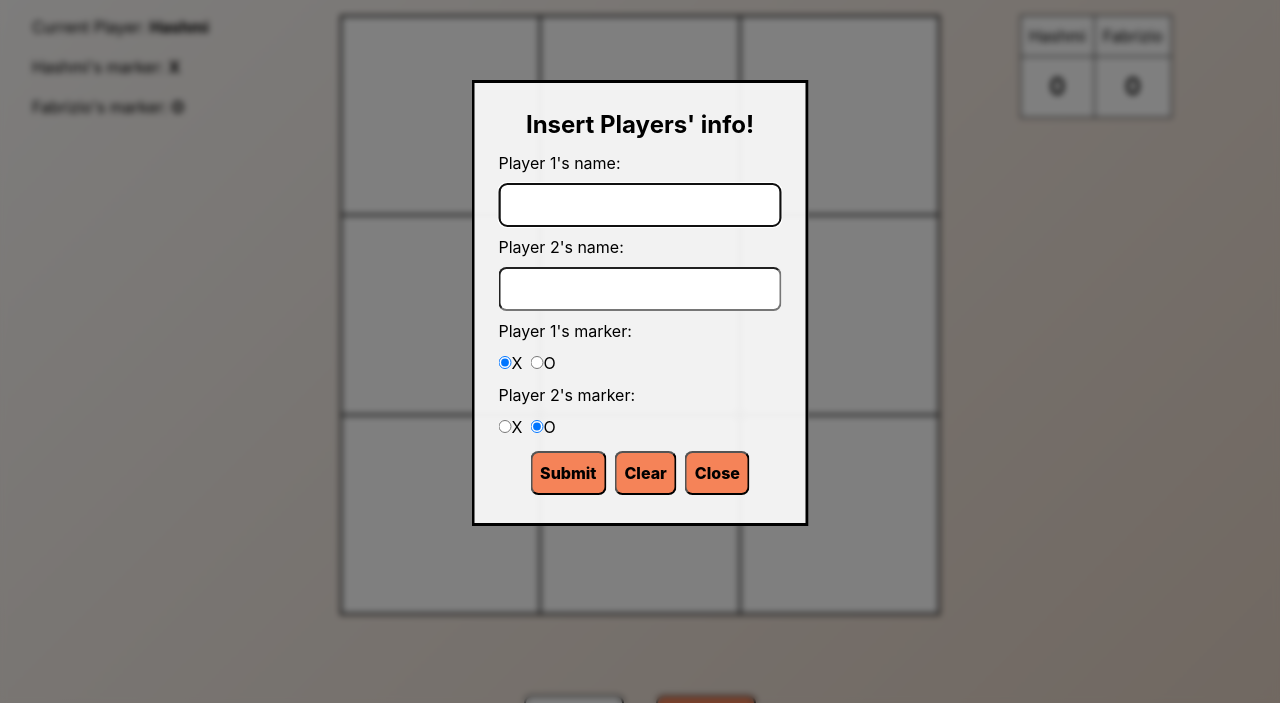
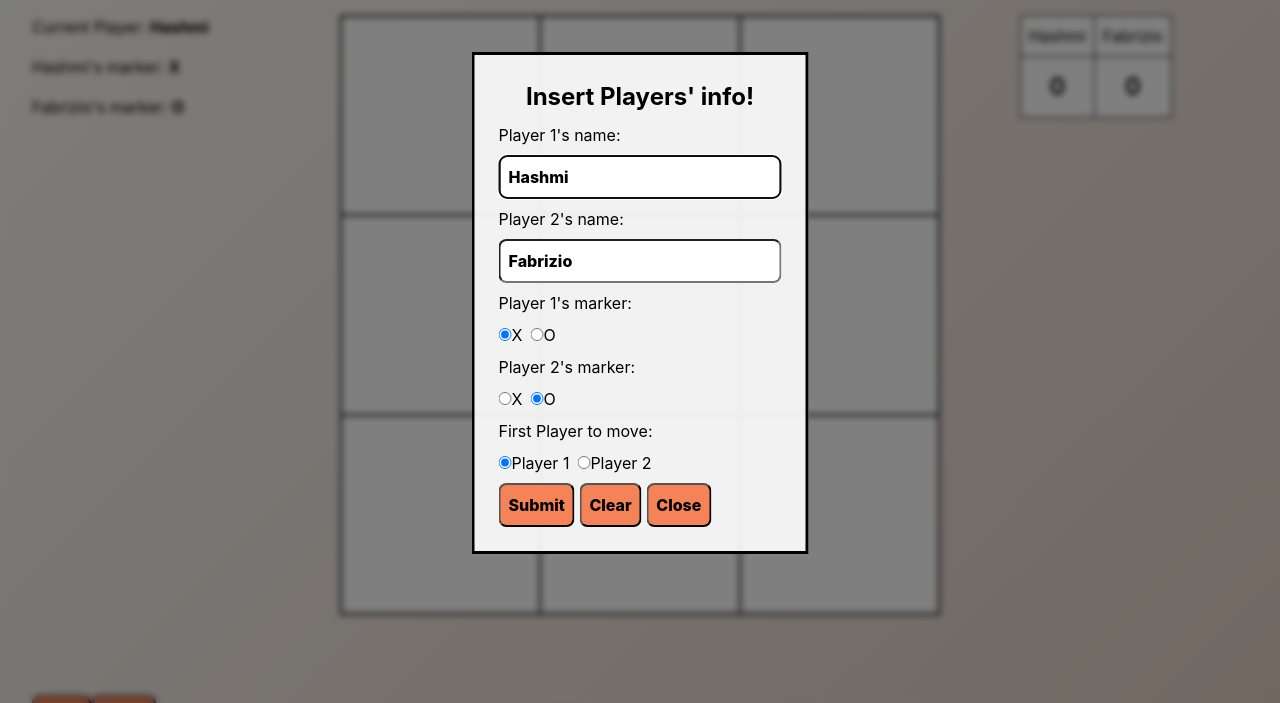
Before and after one commit to slashovia/Tic-Tac-Toe, a plain HTML site: page index.html in a window 1280 px wide. Shown: the part 97-800 px from the top of the page. Drawn offline with Linux system fonts and the light colour scheme.

Commit message:
Add user's options

```diff
--- a/index.html
+++ b/index.html
@@ -14,11 +14,10 @@
         <form method="dialog">
             <h2>Insert Players' info!</h2>
             <label for="p1name">Player 1's name:</label>
-            <input class="formInput" type="text" name="p1name" id="p1name" maxlength="10" title="Up to 10 characters."
-                required autofocus>
+            <input type="text" name="p1name" id="p1name" value="Hashmi" maxlength="10" title="Up to 10 characters."
+                autofocus>
             <label for="p2name">Player 2's name:</label>
-            <input class="formInput" type="text" name="p2name" id="p2name" maxlength="10" title="Up to 10 characters."
-                required>
+            <input type="text" name="p2name" id="p2name" value="Fabrizio" maxlength="10" title="Up to 10 characters.">
 
             <p>Player 1's marker:</p>
             <div class="radio-container">
@@ -34,10 +33,16 @@
                 <label>
                     <input type="radio" name="p2marker" id="p2markerO" value="O" checked>O</label>
             </div>
-            <div class="inputBtn">
-                <input type="submit" id="submitBtn" value="Submit">
-                <input type="reset" value="Clear">
-                <input type="button" id="closeBtn" value="Close">
+            <p>First Player to move:
+            </p>
+            <div class="radio-container">
+                <label><input type="radio" name="firstToMove" id="p1ToMove" value="player1" checked>Player 1</label>
+                <label><input type="radio" name="firstToMove" id="p2ToMove" value="player2">Player 2</label>
+            </div>
+            <div class="button-container">
+                <input class="button" type="submit" id="submitBtn" value="Submit">
+                <input class="button" type="reset" value="Clear">
+                <input class="button" type="button" id="closeBtn" value="Close">
             </div>
         </form>
     </dialog>
@@ -72,8 +77,8 @@
 
             </table>
         </div>
-        <div class="buttons"><input type="button" id="startBtn" value="Start"><input type="reset" id='resetBtn'
-                value="Reset"></div>
+        <div class="button-wrapper"><input class="button" type="button" id="startBtn" value="Start"><input
+                class="button" type="reset" id='resetBtn' value="Reset"></div>
     </main>
     <script src="/script.js"></script>
 </body>
```
